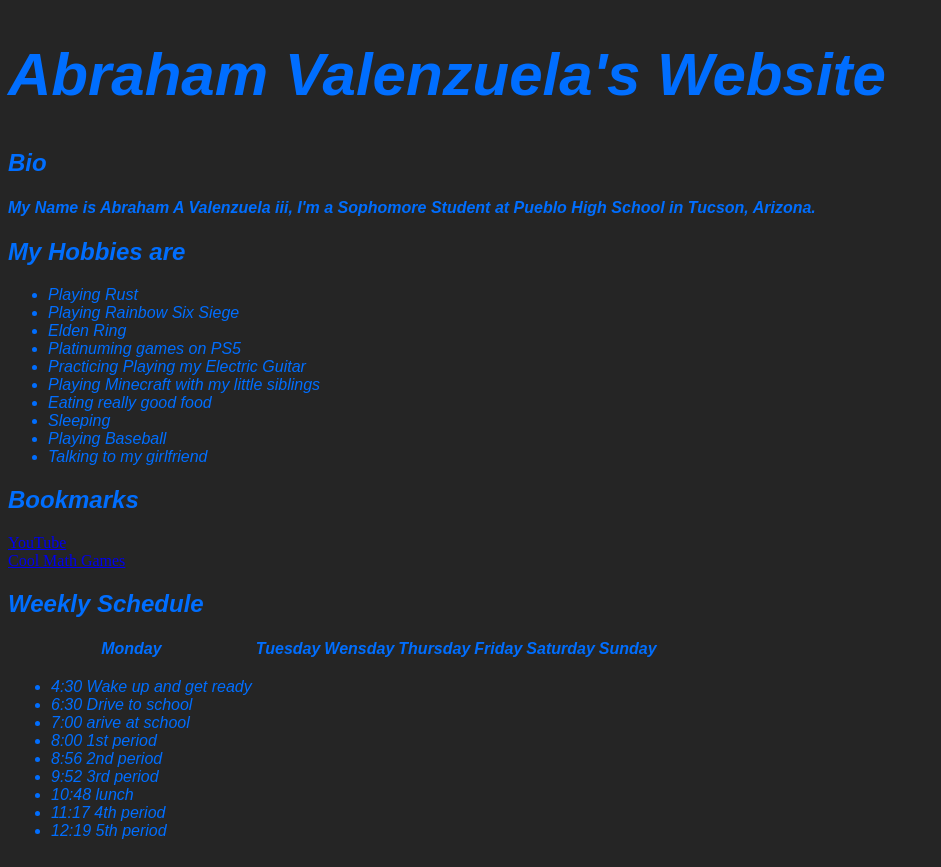
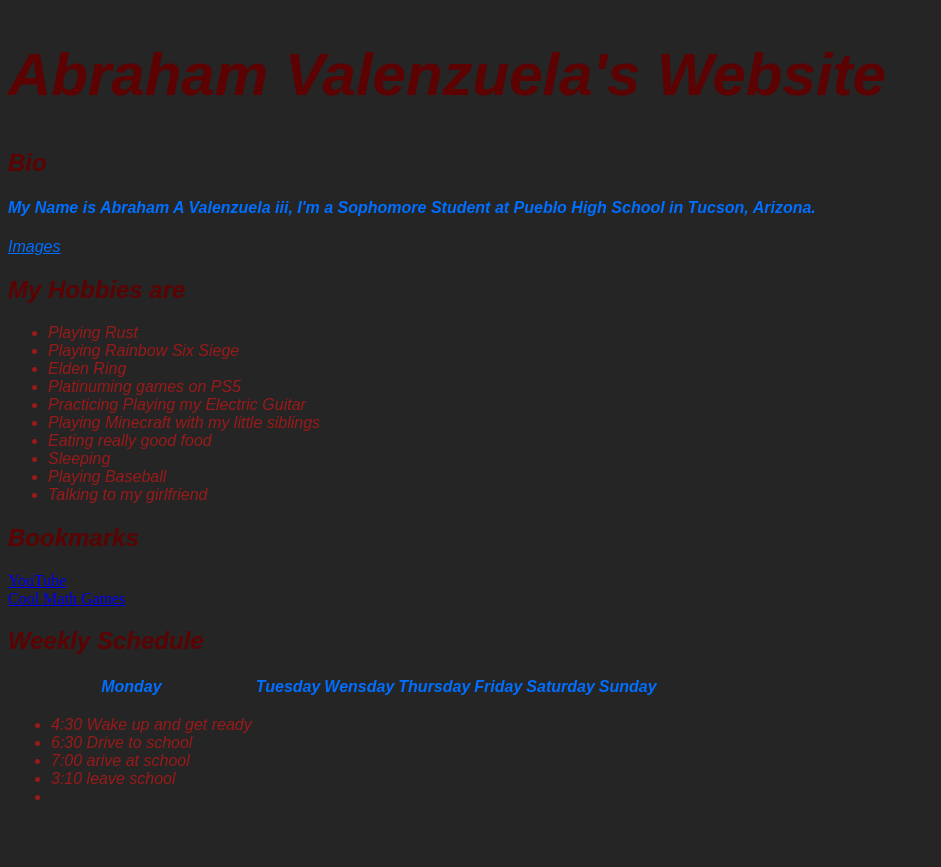
Before and after one commit to I-luv-Monster/Personal-Website-Project, a plain HTML site: page index.html in a window 1280 px wide. Shown: the whole page, without its empty margins (0-941 px from the left). After the commit the page ends 833 px from the top, so only its background shows below. Drawn offline with Linux system fonts and the light colour scheme.

Commit message:
Personal project 121212

```diff
--- a/index.html
+++ b/index.html
@@ -4,48 +4,15 @@
     <meta charset="UTF-8">
     <meta name="viewport" content="width=device-width, initial-scale=1.0">
     <title>Abraham Valenzuela's Website</title>
-    <style>
-    body {
-      background-color: rgb(37, 37, 37);
-    }
+    <link rel="stylesheet" href="style.css">
 
-    h1 {
-      font-size: 60px;
-      font-style: italic;
-      font-family: fantasy;
-      color:rgb(0, 110, 255)
-    }
-
-    ul {
-      font-style: italic;
-      font-family: fantasy;
-      color:rgb(0, 110, 255)
-    }
-
-    h2 {
-      font-style: italic;
-      font-family: fantasy;
-      color:rgb(0, 110, 255)
-    }
-
-    h4 {
-      font-style: italic;
-      font-family: fantasy;
-      color:rgb(0, 110, 255)
-    }
-
-    th {
-      font-style: italic;
-      font-family: fantasy;
-      color:rgb(0, 110, 255)
-    }
-  </style>
 </head>
 <body>
 
      <h1><i>Abraham Valenzuela's Website</i></h1>
      <h2>Bio</h2>
      <h4>My Name is <i>Abraham A Valenzuela iii</i>, I'm a Sophomore Student at Pueblo High School in Tucson, Arizona.</h4>
+          <a class="home" href="pics.html">Images</a>
      <h2>My Hobbies are</h2>
      <ul>
         <li>Playing Rust</li>
@@ -80,13 +47,8 @@
                     <li>4:30 Wake up and get ready</li>
                     <li>6:30 Drive to school</li>
                     <li>7:00 arive at school</li>
-                    <li>8:00 1st period</li>
-                    <li>8:56 2nd period</li>
-                    <li>9:52 3rd period</li>
-                    <li>10:48 lunch</li>
-                    <li>11:17 4th period</li>
-                    <li>12:19 5th period</li>
-
+                    <li>3:10 leave school</li>
+                    <li></li>
                 </ul>
              </td>
         </tbody>
--- /dev/null
+++ b/style.css
@@ -0,0 +1,41 @@
+
+    body {
+      background-color: rgb(37, 37, 37);
+    }
+
+    h1 {
+      font-size: 60px;
+      font-style: italic;
+      font-family: fantasy;
+      color:rgb(93, 2, 2)
+    }
+
+    ul {
+      font-style: italic;
+      font-family: fantasy;
+      color:rgb(154, 26, 26)
+    }
+
+    h2 {
+      font-style: italic;
+      font-family: fantasy;
+      color:rgb(93, 2, 2)
+    }
+
+    h4 {
+      font-style: italic;
+      font-family: fantasy;
+      color:rgb(0, 110, 255)
+    }
+
+    th {
+      font-style: italic;
+      font-family: fantasy;
+      color:rgb(0, 110, 255)
+    }
+
+    .home {
+      font-style: italic;
+      font-family: fantasy;
+      color:rgb(0, 110, 255)
+    }
```
Also changed, not shown: pics.html (added, +11 -0 lines).
